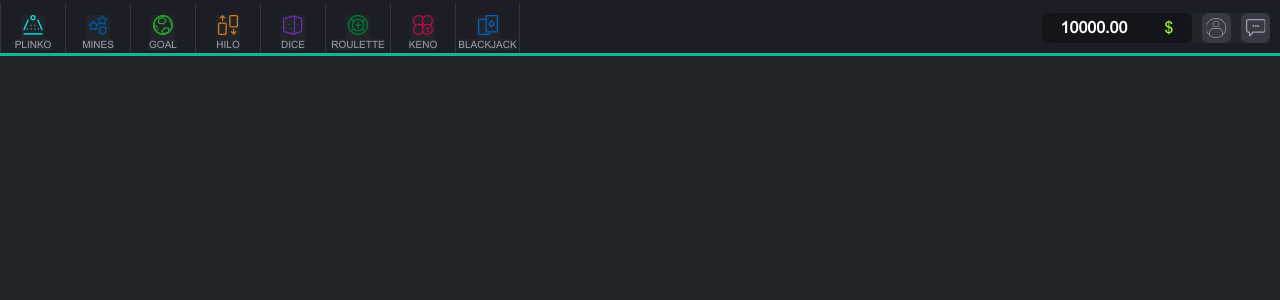
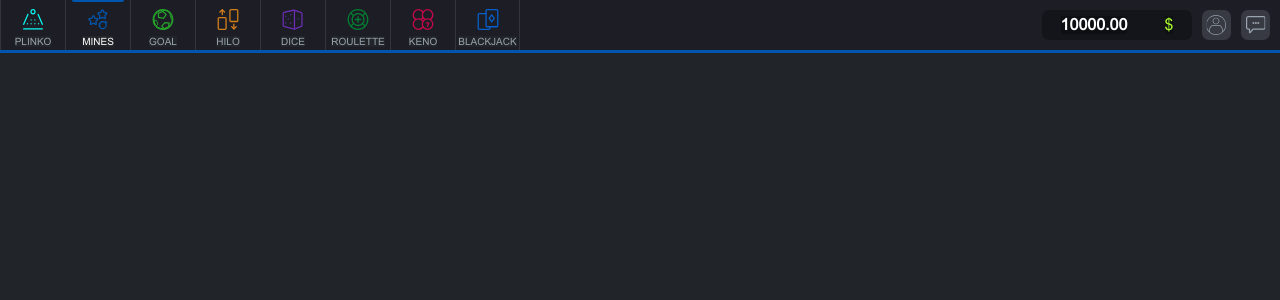
Before and after one commit to ls-irakli-lekishvili/spribe, an Angular app: page / in a window 1280 px wide. Shown: the top 300 px of the page. Built offline with nearby package versions, Linux system fonts and the light colour scheme.

Commit message:
added pointer

```diff
--- a/angular.json
+++ b/angular.json
@@ -7,7 +7,7 @@
       "projectType": "application",
       "schematics": {
         "@schematics/angular:component": {
-          "style": "scss"
+          "style": "css"
         }
       },
       "root": "",
--- a/src/app/components/header/header.component.css
+++ b/src/app/components/header/header.component.css
@@ -6,27 +6,23 @@ header {
     display: flex;
     justify-content: space-between;
     border-bottom: 3px solid var(--color);
-    padding-top: .2em;
     background-color: #1D1E25;
 }
 
-/* right side of navigation */
-.right-nav {
+/* left side of navigation */
+.left-nav {
     display: flex;
-    background-color: transparent;
+    background-color: inherit;
 }
 
 a {
     text-decoration: none;
-    background-color: transparent;
+    background-color: inherit;
 }
-
-/* a:active {
-    background-color: red;
-} */
 
 .game-placement {
     display: flex;
+    position: relative;
     flex-direction: column;
     justify-content: center;
     align-items: center;
@@ -41,23 +37,39 @@ a {
     border-right: 1px solid rgba(255, 255, 255, .1);
 }
 
+.pointer {
+    position: absolute;
+    top: -2px;
+    background-color: var(--color);
+    height: .25em;
+    width: 3.2em;
+    border-radius: 16px;
+}
+
 .game-image {
     width: 1.5em;
     height: 1.5em;
-    padding-bottom: .25em;
+    background-color: inherit;
+    padding-bottom: .2em;
 }
 
 .game-name {
     color: #99a2ab;
     font-family: "BPG Arial", sans-serif;
     font-size: .625rem;
+    margin: .225em 0;
 }
 
-/* left side of navigation */
-.left-nav {
+.game-name-active {
+    color: #ffffff;
+    font-weight: 500;
+}
+
+/* right side of navigation */
+.right-nav {
     display: flex;
     align-items: center;
-    background-color: transparent;
+    background-color: inherit;
 }
 
 .balance {
@@ -73,7 +85,7 @@ a {
 }
 
 .number {
-    background-color: transparent;
+    background-color: inherit;
     font-size: 1rem;
     font-weight: 700;
     color: #ffffff;
@@ -81,12 +93,13 @@ a {
 
 .currency {
     color: greenyellow;
-    background-color: transparent;
+    background-color: inherit;
 }
 
 .right-buttons-group {
     display: flex;
     justify-content: space-between;
+    background-color: inherit;
     margin-right: .6em;
 }
 
--- a/src/app/components/header/header.component.html
+++ b/src/app/components/header/header.component.html
@@ -1,12 +1,13 @@
 <header>
-    <div class="right-nav">
+    <div class="left-nav">
         <a *ngFor="let game of games; let i = index" class="game-placement">
+            <div *ngIf="i == 1" class="pointer"></div>
             <img class="game-image" src="assets/images/{{ this.game.image }}" alt="{{this.game.name}}">
-            <span class="game-name"> {{ this.game.name }} </span>
+            <span class="game-name" [ngClass]="i == 1 && 'game-name-active'"> {{ this.game.name }} </span>
         </a>
     </div>
 
-    <div class="left-nav">
+    <div class="right-nav">
         <div class="balance">
             <span class="number">{{ balance.toFixed(2) }}</span>
             <span class="currency">$</span>
--- a/src/app/components/header/header.component.ts
+++ b/src/app/components/header/header.component.ts
@@ -12,14 +12,12 @@ export class HeaderComponent implements OnInit {
   games: Game[];
   balance: number;
 
-
-
   constructor(public data: HeaderGameDataService) { }
 
   ngOnInit(): void {
     this.games = this.data.games;
     this.balance = 10000;
-    document.documentElement.style.setProperty('--color' ,  this.games[0].color);
+    document.documentElement.style.setProperty('--color' ,  this.games[1].color);
   }
 
 
```
